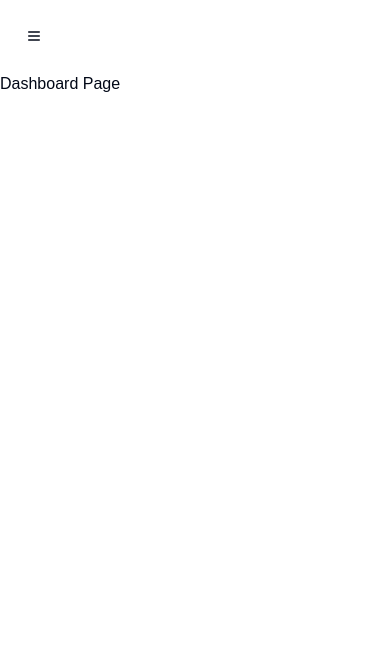
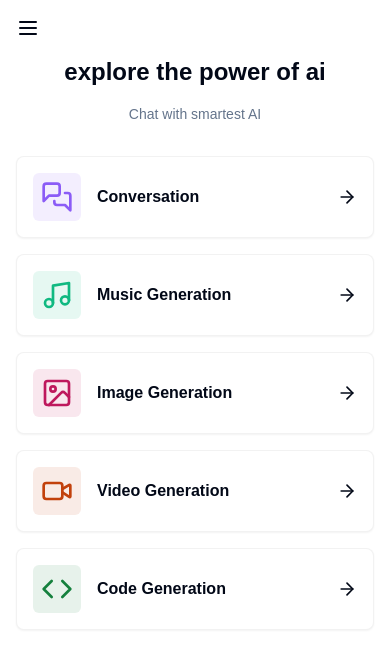
Before and after one commit to sagardeshpandeconnect/ai-saas, a Next.js app: page /dashboard in a window 390 px wide. Shown: the top 652 px of the page. Built offline with nearby package versions, Linux system fonts and the light colour scheme.

Commit message:
refactor(sidebar): extract MobileSidebar into a separate component for better modularity
fix(navbar): resolve hydration error for improved stability

feat(dashboard): add Dashboard page for user overview and management

```diff
--- a/app/(dashboard)/(routes)/dashboard/page.tsx
+++ b/app/(dashboard)/(routes)/dashboard/page.tsx
@@ -1,7 +1,89 @@
-import React from "react";
+"use client";
+
+import { useRouter } from "next/navigation";
+
+import { Card } from "@/components/ui/card";
+import { cn } from "@/lib/utils";
+import {
+  ArrowRight,
+  CodeIcon,
+  ImageIcon,
+  MessagesSquareIcon,
+  MusicIcon,
+  VideoIcon,
+} from "lucide-react";
+
+const tools = [
+  {
+    label: "Conversation",
+    icon: MessagesSquareIcon,
+    color: "text-violet-500",
+    bgColor: "bg-violet-500/10",
+    href: "/conversation",
+  },
+  {
+    label: "Music Generation",
+    icon: MusicIcon,
+    color: "text-emerald-500",
+    bgColor: "bg-emerald-500/10",
+    href: "/music",
+  },
+  {
+    label: "Image Generation",
+    icon: ImageIcon,
+    color: "text-pink-700",
+    bgColor: "bg-pink-700/10",
+    href: "/image",
+  },
+  {
+    label: "Video Generation",
+    icon: VideoIcon,
+    color: "text-orange-700",
+    bgColor: "bg-orange-700/10",
+    href: "/video",
+  },
+  {
+    label: "Code Generation",
+    icon: CodeIcon,
+    color: "text-green-700",
+    bgColor: "bg-green-700/10",
+    href: "/code",
+  },
+];
 
 const DashboardPage = () => {
-  return <div>Dashboard Page</div>;
+  const router = useRouter();
+  return (
+    <div>
+      <div className="mb-8 space-y-4">
+        <h2 className="text-2xl md:text-4xl font-bold text-center">
+          explore the power of ai
+        </h2>
+        <p className="text-muted-foreground font-light text-sm md:text-lg text-center">
+          Chat with smartest AI
+        </p>
+      </div>
+      <div className="px-4 md:px-20 lg:px-32 space-y-4">
+        {tools.map((tool) => (
+          <Card
+            onClick={() => {
+              router.push(tool.href);
+            }}
+            key={tool.label}
+            className="p-4 border-black/5 flex items-center justify-between hover:shadow-md transition cursor-pointer"
+          >
+            <div className="flex items-center gap-x-4">
+              <div className={cn("p-2 w-fit rounded-md", tool.bgColor)}>
+                <tool.icon className={cn("w-8 h-8", tool.color)} />
+              </div>
+              <div className="font-semibold">{tool.label}</div>
+            </div>
+            <ArrowRight className="w-5 h-5" />
+          </Card>
+        ))}
+      </div>
+    </div>
+  );
 };
 
 export default DashboardPage;
--- /dev/null
+++ b/components/mobile-sidebar.tsx
@@ -0,0 +1,37 @@
+"use client";
+
+import { useState, useEffect } from "react";
+import {
+  Sheet,
+  SheetContent,
+  SheetTrigger,
+  SheetTitle,
+} from "@/components/ui/sheet";
+import { Menu } from "lucide-react";
+import Sidebar from "@/components/sidebar";
+
+const MobileSidebar = () => {
+  const [isMounted, setIsMounted] = useState(false);
+  useEffect(() => setIsMounted(true), []);
+
+  if (!isMounted) return null;
+  return (
+    <Sheet>
+      <SheetTrigger asChild>
+        <div
+          className="md:hidden cursor-pointer"
+          role="button"
+          aria-label="Open menu"
+        >
+          <Menu className="h-6 w-6" />
+        </div>
+      </SheetTrigger>
+      <SheetContent side="left" className="p-0" aria-label="Navigation">
+        <SheetTitle className="sr-only">Navigation Menu</SheetTitle>
+        <Sidebar />
+      </SheetContent>
+    </Sheet>
+  );
+};
+
+export default MobileSidebar;
--- a/components/navbar.tsx
+++ b/components/navbar.tsx
@@ -1,14 +1,12 @@
 import React from "react";
-import { Button } from "@/components/ui/button";
-import { Menu } from "lucide-react";
+
 import { UserButton } from "@clerk/nextjs";
+import MobileSidebar from "@/components/mobile-sidebar";
 
 const Navbar = () => {
   return (
     <div className="flex items-center p-4">
-      <Button variant={"ghost"} size={"icon"} className="md:hidden">
-        <Menu />
-      </Button>
+      <MobileSidebar />
       <div className="flex w-full justify-end">
         <UserButton />
       </div>
--- a/components/sidebar.tsx
+++ b/components/sidebar.tsx
@@ -2,6 +2,7 @@
 
 import Image from "next/image";
 import Link from "next/link";
+import { usePathname } from "next/navigation";
 import { Montserrat } from "next/font/google";
 import { cn } from "@/lib/utils";
 import {
@@ -61,6 +62,7 @@
 ];
 
 const Sidebar = () => {
+  const pathname = usePathname();
   return (
     <div className="space-y-4 p-4 flex flex-col h-full bg-[#111827] text-white">
       <div className="px-3 py-2 flex-1">
@@ -77,7 +79,12 @@
             <Link
               href={route.href}
               key={route.label}
-              className="text-sm group flex p-3 w-full justify-start font-medium cursor-pointer hover:text-white hover:bg-white/10 rounded-lg transition"
+              className={cn(
+                "text-sm group flex p-3 w-full justify-start font-medium cursor-pointer hover:text-white hover:bg-white/10 rounded-lg transition",
+                route.href === pathname
+                  ? "text-white bg-white/10"
+                  : "text-zinc-400"
+              )}
             >
               <div className="flex items-center flex-1">
                 <route.icon className={cn("h-5 w-5 mr-3", route.color)} />
--- /dev/null
+++ b/components/ui/card.tsx
@@ -0,0 +1,79 @@
+import * as React from "react"
+
+import { cn } from "@/lib/utils"
+
+const Card = React.forwardRef<
+  HTMLDivElement,
+  React.HTMLAttributes<HTMLDivElement>
+>(({ className, ...props }, ref) => (
+  <div
+    ref={ref}
+    className={cn(
+      "rounded-lg border bg-card text-card-foreground shadow-sm",
+      className
+    )}
+    {...props}
+  />
+))
+Card.displayName = "Card"
+
+const CardHeader = React.forwardRef<
+  HTMLDivElement,
+  React.HTMLAttributes<HTMLDivElement>
+>(({ className, ...props }, ref) => (
+  <div
+    ref={ref}
+    className={cn("flex flex-col space-y-1.5 p-6", className)}
+    {...props}
+  />
+))
+CardHeader.displayName = "CardHeader"
+
+const CardTitle = React.forwardRef<
+  HTMLDivElement,
+  React.HTMLAttributes<HTMLDivElement>
+>(({ className, ...props }, ref) => (
+  <div
+    ref={ref}
+    className={cn(
+      "text-2xl font-semibold leading-none tracking-tight",
+      className
+    )}
+    {...props}
+  />
+))
+CardTitle.displayName = "CardTitle"
+
+const CardDescription = React.forwardRef<
+  HTMLDivElement,
+  React.HTMLAttributes<HTMLDivElement>
+>(({ className, ...props }, ref) => (
+  <div
+    ref={ref}
+    className={cn("text-sm text-muted-foreground", className)}
+    {...props}
+  />
+))
+CardDescription.displayName = "CardDescription"
+
+const CardContent = React.forwardRef<
+  HTMLDivElement,
+  React.HTMLAttributes<HTMLDivElement>
+>(({ className, ...props }, ref) => (
+  <div ref={ref} className={cn("p-6 pt-0", className)} {...props} />
+))
+CardContent.displayName = "CardContent"
+
+const CardFooter = React.forwardRef<
+  HTMLDivElement,
+  React.HTMLAttributes<HTMLDivElement>
+>(({ className, ...props }, ref) => (
+  <div
+    ref={ref}
+    className={cn("flex items-center p-6 pt-0", className)}
+    {...props}
+  />
+))
+CardFooter.displayName = "CardFooter"
+
+export { Card, CardHeader, CardFooter, CardTitle, CardDescription, CardContent }
--- /dev/null
+++ b/components/ui/sheet.tsx
@@ -0,0 +1,140 @@
+"use client"
+
+import * as React from "react"
+import * as SheetPrimitive from "@radix-ui/react-dialog"
+import { cva, type VariantProps } from "class-variance-authority"
+import { X } from "lucide-react"
+
+import { cn } from "@/lib/utils"
+
+const Sheet = SheetPrimitive.Root
+
+const SheetTrigger = SheetPrimitive.Trigger
+
+const SheetClose = SheetPrimitive.Close
+
+const SheetPortal = SheetPrimitive.Portal
+
+const SheetOverlay = React.forwardRef<
+  React.ElementRef<typeof SheetPrimitive.Overlay>,
+  React.ComponentPropsWithoutRef<typeof SheetPrimitive.Overlay>
+>(({ className, ...props }, ref) => (
+  <SheetPrimitive.Overlay
+    className={cn(
+      "fixed inset-0 z-50 bg-black/80  data-[state=open]:animate-in data-[state=closed]:animate-out data-[state=closed]:fade-out-0 data-[state=open]:fade-in-0",
+      className
+    )}
+    {...props}
+    ref={ref}
+  />
+))
+SheetOverlay.displayName = SheetPrimitive.Overlay.displayName
+
+const sheetVariants = cva(
+  "fixed z-50 gap-4 bg-background p-6 shadow-lg transition ease-in-out data-[state=open]:animate-in data-[state=closed]:animate-out data-[state=closed]:duration-300 data-[state=open]:duration-500",
+  {
+    variants: {
+      side: {
+        top: "inset-x-0 top-0 border-b data-[state=closed]:slide-out-to-top data-[state=open]:slide-in-from-top",
+        bottom:
+          "inset-x-0 bottom-0 border-t data-[state=closed]:slide-out-to-bottom data-[state=open]:slide-in-from-bottom",
+        left: "inset-y-0 left-0 h-full w-3/4 border-r data-[state=closed]:slide-out-to-left data-[state=open]:slide-in-from-left sm:max-w-sm",
+        right:
+          "inset-y-0 right-0 h-full w-3/4  border-l data-[state=closed]:slide-out-to-right data-[state=open]:slide-in-from-right sm:max-w-sm",
+      },
+    },
+    defaultVariants: {
+      side: "right",
+    },
+  }
+)
+
+interface SheetContentProps
+  extends React.ComponentPropsWithoutRef<typeof SheetPrimitive.Content>,
+    VariantProps<typeof sheetVariants> {}
+
+const SheetContent = React.forwardRef<
+  React.ElementRef<typeof SheetPrimitive.Content>,
+  SheetContentProps
+>(({ side = "right", className, children, ...props }, ref) => (
+  <SheetPortal>
+    <SheetOverlay />
+    <SheetPrimitive.Content
+      ref={ref}
+      className={cn(sheetVariants({ side }), className)}
+      {...props}
+    >
+      {children}
+      <SheetPrimitive.Close className="absolute right-4 top-4 rounded-sm opacity-70 ring-offset-background transition-opacity hover:opacity-100 focus:outline-none focus:ring-2 focus:ring-ring focus:ring-offset-2 disabled:pointer-events-none data-[state=open]:bg-secondary">
+        <X className="h-4 w-4" />
+        <span className="sr-only">Close</span>
+      </SheetPrimitive.Close>
+    </SheetPrimitive.Content>
+  </SheetPortal>
+))
+SheetContent.displayName = SheetPrimitive.Content.displayName
+
+const SheetHeader = ({
+  className,
+  ...props
+}: React.HTMLAttributes<HTMLDivElement>) => (
+  <div
+    className={cn(
+      "flex flex-col space-y-2 text-center sm:text-left",
+      className
+    )}
+    {...props}
+  />
+)
+SheetHeader.displayName = "SheetHeader"
+
+const SheetFooter = ({
+  className,
+  ...props
+}: React.HTMLAttributes<HTMLDivElement>) => (
+  <div
+    className={cn(
+      "flex flex-col-reverse sm:flex-row sm:justify-end sm:space-x-2",
+      className
+    )}
+    {...props}
+  />
+)
+SheetFooter.displayName = "SheetFooter"
+
+const SheetTitle = React.forwardRef<
+  React.ElementRef<typeof SheetPrimitive.Title>,
+  React.ComponentPropsWithoutRef<typeof SheetPrimitive.Title>
+>(({ className, ...props }, ref) => (
+  <SheetPrimitive.Title
+    ref={ref}
+    className={cn("text-lg font-semibold text-foreground", className)}
+    {...props}
+  />
+))
+SheetTitle.displayName = SheetPrimitive.Title.displayName
+
+const SheetDescription = React.forwardRef<
+  React.ElementRef<typeof SheetPrimitive.Description>,
+  React.ComponentPropsWithoutRef<typeof SheetPrimitive.Description>
+>(({ className, ...props }, ref) => (
+  <SheetPrimitive.Description
+    ref={ref}
+    className={cn("text-sm text-muted-foreground", className)}
+    {...props}
+  />
+))
+SheetDescription.displayName = SheetPrimitive.Description.displayName
+
+export {
+  Sheet,
+  SheetPortal,
+  SheetOverlay,
+  SheetTrigger,
+  SheetClose,
+  SheetContent,
+  SheetHeader,
+  SheetFooter,
+  SheetTitle,
+  SheetDescription,
+}
--- a/package.json
+++ b/package.json
@@ -10,6 +10,7 @@
   },
   "dependencies": {
     "@clerk/nextjs": "^6.9.8",
+    "@radix-ui/react-dialog": "^1.1.6",
     "@radix-ui/react-slot": "^1.1.1",
     "class-variance-authority": "^0.7.1",
     "clsx": "^2.1.1",
```
Also changed, not shown: 1 other file (tests, documents, lock files or other folders).
